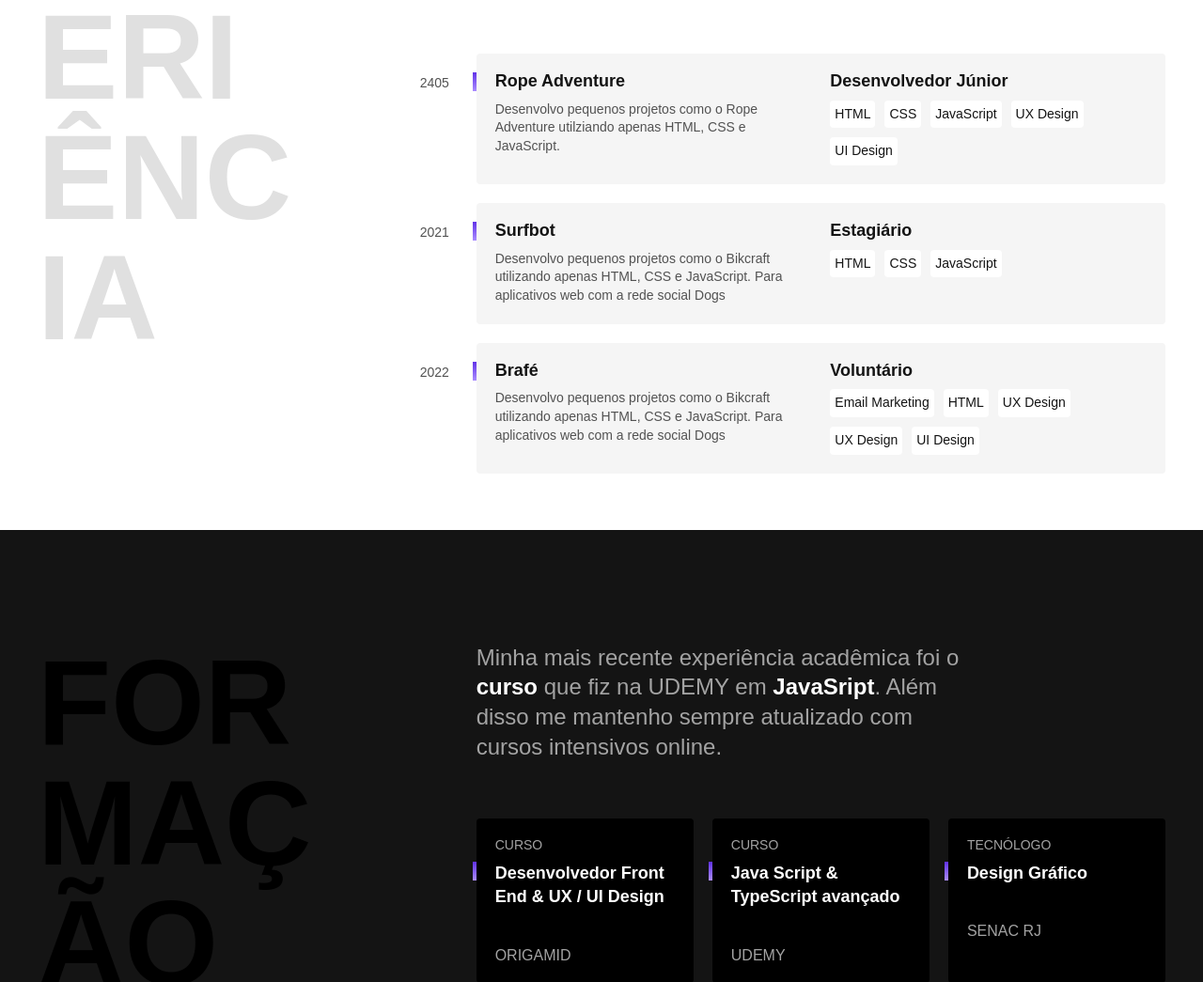
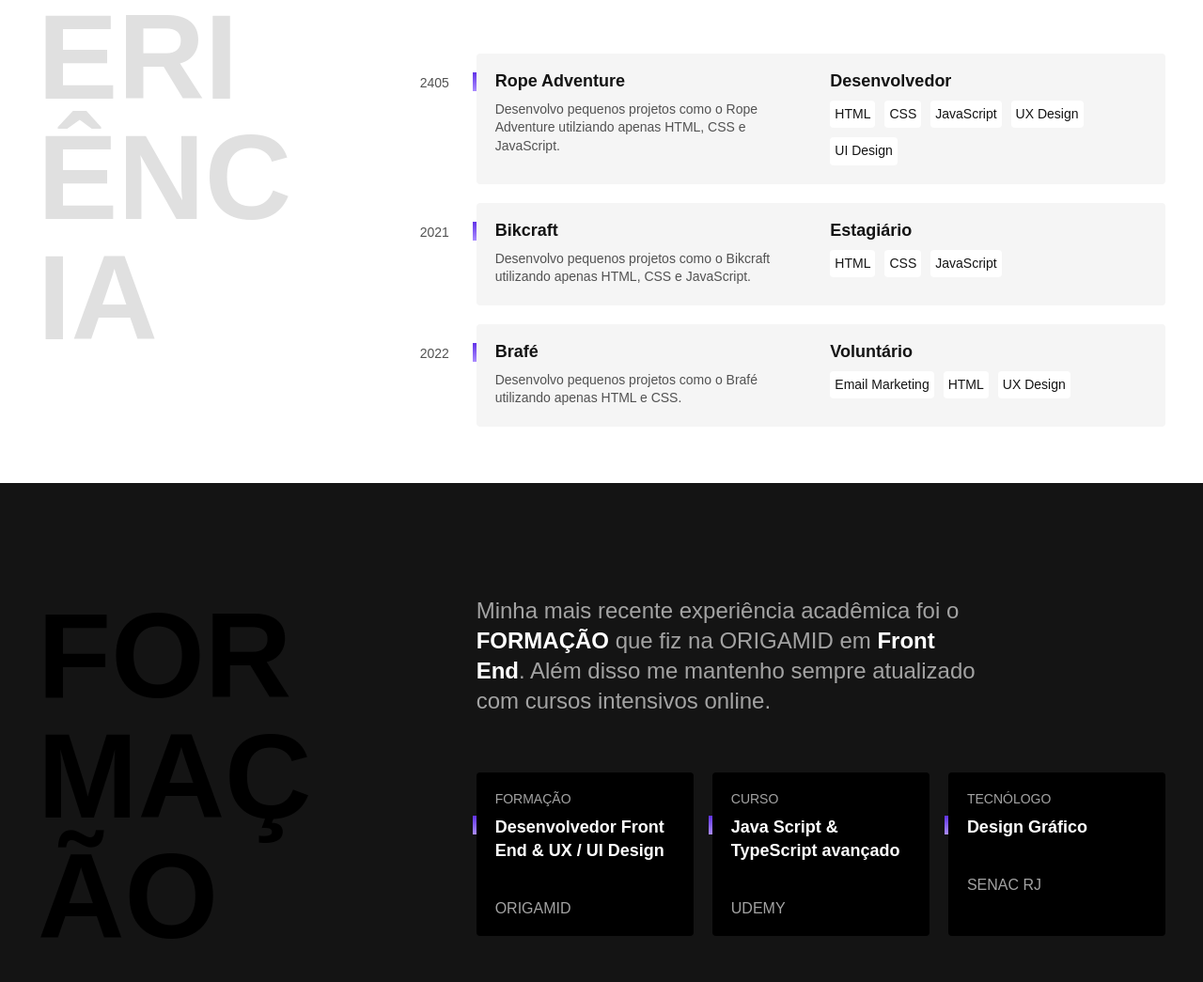
Before and after one commit to eduardeveloper/eduardeveloper.github.io, a plain HTML site: page index.html in a window 1280 px wide. Shown: the part 892-1937 px from the top of the page at 94% size. Drawn offline with Linux system fonts and the light colour scheme.

Commit message:
alteracoes-index.html

```diff
--- a/index.html
+++ b/index.html
@@ -40,7 +40,7 @@
       <div class="empresa">
         <span class="empresa-ano">2405</span>
         <h3 class="empresa-titulo">Rope Adventure</h3>
-        <span class="empresa-titulo">Desenvolvedor Júnior</span>
+        <span class="empresa-titulo">Desenvolvedor</span>
         <p class="empresa-texto">Desenvolvo pequenos projetos como o Rope Adventure
           utilziando apenas HTML, CSS e JavaScript.
         </p>
@@ -55,11 +55,10 @@
 
       <div class="empresa">
         <span class="empresa-ano">2021</span>
-        <h3 class="empresa-titulo">Surfbot</h3>
+        <h3 class="empresa-titulo">Bikcraft</h3>
         <span class="empresa-titulo">Estagiário</span>
         <p class="empresa-texto">Desenvolvo pequenos projetos como o Bikcraft
-          utilizando apenas HTML, CSS e  JavaScript. Para
-          aplicativos web com a rede social Dogs</p>
+          utilizando apenas HTML, CSS e  JavaScript.</p>
         <ul class="empresa-habilidades">
           <li>HTML</li>
           <li>CSS</li>
@@ -71,15 +70,12 @@
         <span class="empresa-ano">2022</span>
         <h3 class="empresa-titulo">Brafé</h3>
         <span class="empresa-titulo">Voluntário</span>
-        <p class="empresa-texto">Desenvolvo pequenos projetos como o Bikcraft
-          utilizando apenas HTML, CSS e  JavaScript. Para
-          aplicativos web com a rede social Dogs</p>
+        <p class="empresa-texto">Desenvolvo pequenos projetos como o Brafé
+          utilizando apenas HTML e CSS.
         <ul class="empresa-habilidades">
           <li>Email Marketing</li>
           <li>HTML</li>
           <li>UX Design</li>
-          <li>UX Design</li>
-          <li>UI Design</li>
         </ul>
       </div>
 
@@ -93,14 +89,14 @@
       <div>
         <p class="formacao-texto">
           Minha mais recente experiência acadêmica foi o
-        <strong>curso</strong> que fiz na UDEMY em <strong>JavaSript</strong>.
+        <strong>FORMAÇÃO</strong> que fiz na ORIGAMID em <strong>Front End</strong>.
           Além disso me mantenho sempre atualizado
           com cursos intensivos online.
         </p>
 
         <ul class="faculdade-lista">
           <li class="faculdade">
-            <span class="faculdade-tipo">Curso</span>
+            <span class="faculdade-tipo">Formação</span>
             <h3 class="faculdade-curso">Desenvolvedor Front End & UX / UI Design</h3>
             <span class="faculdade-instituicao">ORIGAMID</span>
           </li>
```
